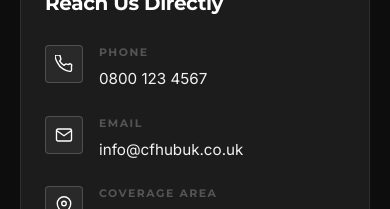
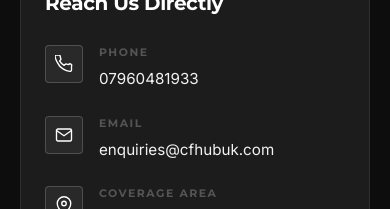
Before and after one commit to agrinaitweltd/cf, a React (Vite) app: page /contact in a window 390 px wide. Shown: the part 478-687 px from the top of the page. Built offline with nearby package versions, Linux system fonts and the light colour scheme.

Commit message:
Update contact email and phone number to enquiries@cfhubuk.com and 07960481933

```diff
--- a/src/components/Footer.jsx
+++ b/src/components/Footer.jsx
@@ -84,14 +84,14 @@ function Footer() {
                   <svg width="16" height="16" viewBox="0 0 24 24" fill="none" stroke="currentColor" strokeWidth="2" strokeLinecap="round" strokeLinejoin="round" aria-hidden="true">
                     <path d="M22 16.92v3a2 2 0 01-2.18 2 19.79 19.79 0 01-8.63-3.07A19.5 19.5 0 013.07 9.81a19.79 19.79 0 01-3.07-8.67A2 2 0 012 .18h3a2 2 0 012 1.72c.127.96.36 1.903.7 2.81a2 2 0 01-.45 2.11L6.09 7.91a16 16 0 006 6l1.27-1.27a2 2 0 012.11-.45c.907.34 1.85.573 2.81.7A2 2 0 0122 14.92z"/>
                   </svg>
-                  <span>0800 123 4567</span>
+                  <span>07960481933</span>
                 </div>
                 <div className={styles.contactItem}>
                   <svg width="16" height="16" viewBox="0 0 24 24" fill="none" stroke="currentColor" strokeWidth="2" strokeLinecap="round" strokeLinejoin="round" aria-hidden="true">
                     <path d="M4 4h16c1.1 0 2 .9 2 2v12c0 1.1-.9 2-2 2H4c-1.1 0-2-.9-2-2V6c0-1.1.9-2 2-2z"/>
                     <polyline points="22,6 12,13 2,6"/>
                   </svg>
-                  <span>info@cfhubuk.co.uk</span>
+                  <span>enquiries@cfhubuk.com</span>
                 </div>
                 <div className={styles.contactItem}>
                   <svg width="16" height="16" viewBox="0 0 24 24" fill="none" stroke="currentColor" strokeWidth="2" strokeLinecap="round" strokeLinejoin="round" aria-hidden="true">
--- a/src/pages/Contact.jsx
+++ b/src/pages/Contact.jsx
@@ -184,7 +184,7 @@ function Contact() {
                     </div>
                     <div>
                       <p className={styles.infoLabel}>Phone</p>
-                      <a href="tel:08001234567" className={styles.infoVal}>0800 123 4567</a>
+                      <a href="tel:07960481933" className={styles.infoVal}>07960481933</a>
                     </div>
                   </div>
 
@@ -197,7 +197,7 @@ function Contact() {
                     </div>
                     <div>
                       <p className={styles.infoLabel}>Email</p>
-                      <a href="mailto:info@cfhubuk.co.uk" className={styles.infoVal}>info@cfhubuk.co.uk</a>
+                      <a href="mailto:enquiries@cfhubuk.com" className={styles.infoVal}>enquiries@cfhubuk.com</a>
                     </div>
                   </div>
 
```
